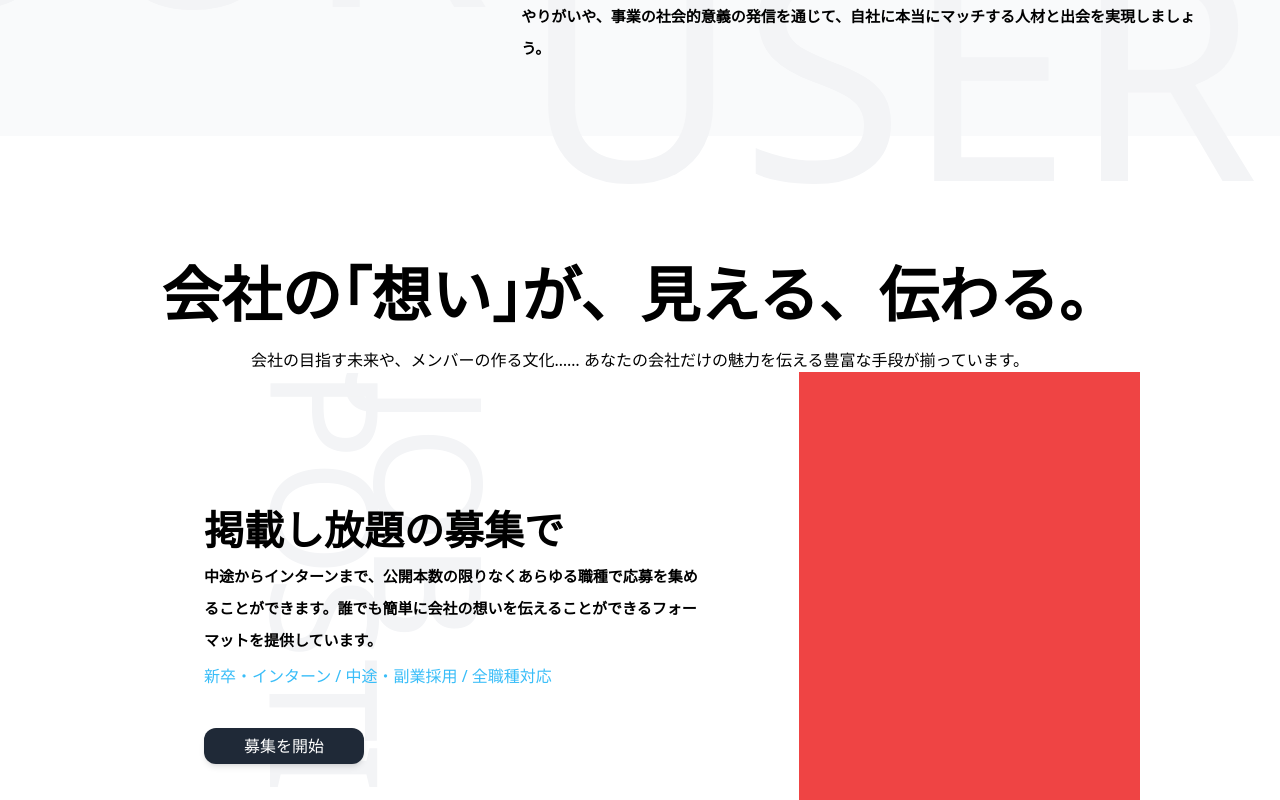
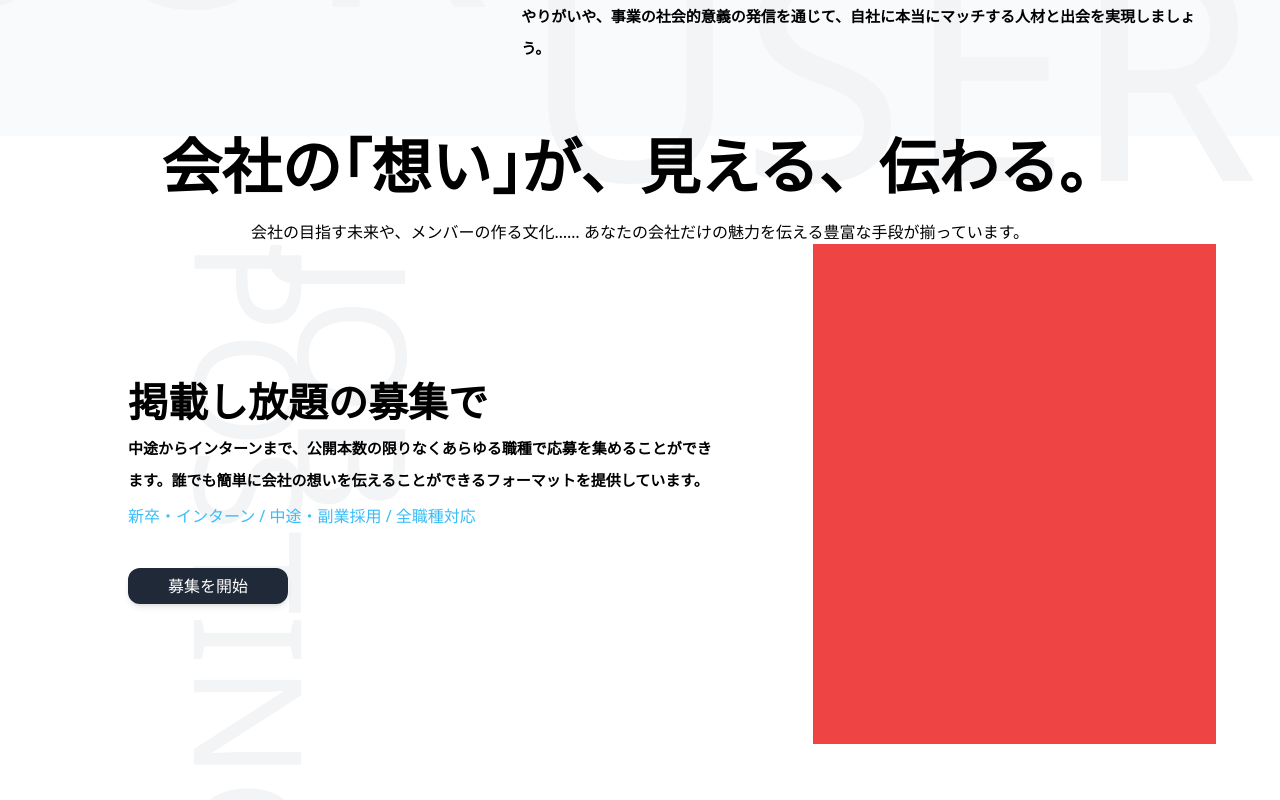
Before and after one commit to H-Kitaura/WANTEDLY-UDON, a React (Create React App) app: page / in a window 1280 px wide. Shown: the part 1040-1840 px from the top of the page. Built offline with nearby package versions, Linux system fonts and the light colour scheme.

Commit message:
myElementDelete

```diff
--- a/src/components/Footer.js
+++ b/src/components/Footer.js
@@ -1,9 +1,16 @@
 import React from 'react'
+import styles from '../style'
 
 const Footer = () => {
   return (
-    <div>Footer</div>
-  )
+    <section>
+      <div className={`${styles.padding} ${styles.bgColor} ${styles.flexCenter}`}>
+          <div className={`${styles.boxWidth}`}>
+            <div> ................. </div>
+          </div>
+      </div>
+    </section>
+)
 }
 
 export default Footer
--- a/src/components/Sec01.js
+++ b/src/components/Sec01.js
@@ -4,9 +4,9 @@ import styles from '../style';
 const Sec01 = () => {
   return (
   <section>
-    <div className={`${styles.padding} ${styles.bgColor} ${styles.flexCenter} mb-32`}>
-      <div className={`${styles.sectionOutLine}`}>
-          <div className={`${styles.title} ${styles.flexCenter}`}>
+    <div className={`${styles.padding}${styles.flexCenter} mb-32`}>
+      <div className={`${styles.boxWidth}`}>
+          <div className={`${styles.title} ${styles.flexCenter} relative`}>
             会社の｢想い｣が、見える、伝わる。
           </div>
           <div className='mt-6 text-center'>
--- a/src/style.js
+++ b/src/style.js
@@ -25,7 +25,6 @@ const styles = {
   //frame
   outLine: "mx-auto p-0 min-h-full font-sans min-w-[980px]",
   headerOutLine: "flex justify-between mx-auto fixed top-0 w-full min-w-980px h-16 font-semibold leading-8 z-10",
-  sectionOutLine: "w-[1000px] h-[500px] mx-auto mt-20 p-0",
 
 
   // colors
```
